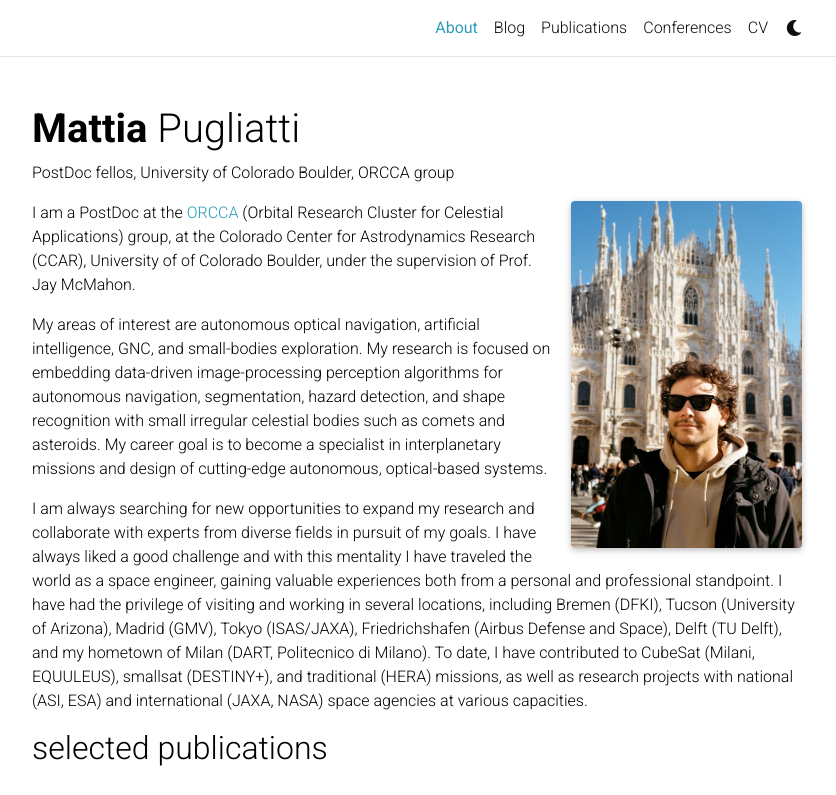
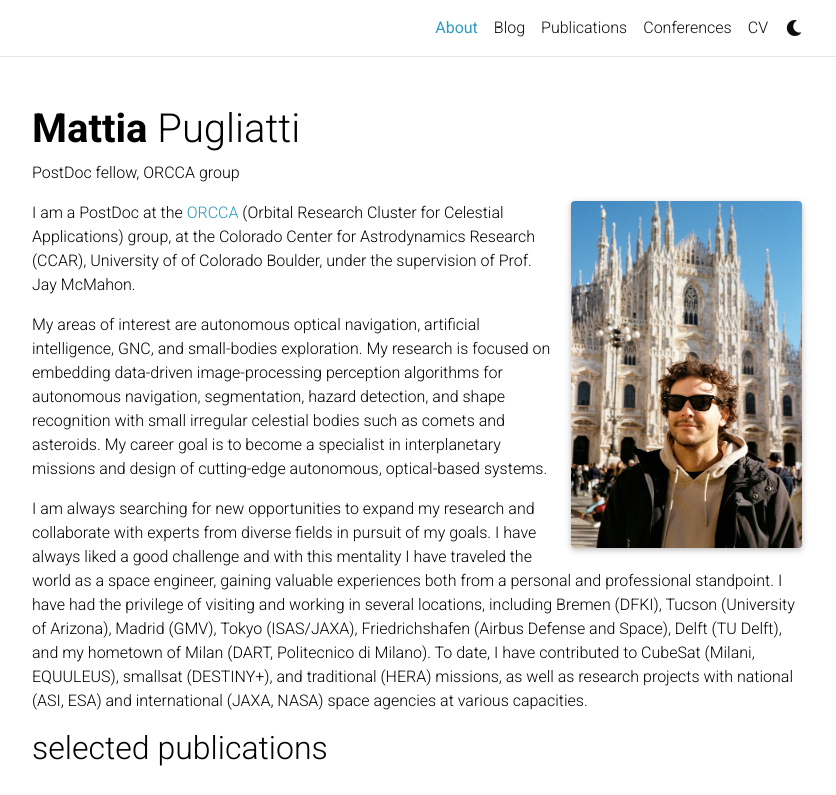
Before and after one commit to MattiaPugliatti/MattiaPugliatti, a Jekyll site: the page built from _pages/about.md, in a window 1280 px wide and 1085 px high, cut to the strip 0-795 px from the top of the window. Shown: the whole strip, without its empty margins (223-1059 px from the left). Built offline with Jekyll 4.4.1, drawn with Linux system fonts in a browser that asks for light colours; full-size pictures stand in for the smaller copies a plugin makes; comment, search, counter and statistics services are not loaded; a style sheet for code colours, icons or effects is not loaded.

Commit message:
fix bug
fix bug

```diff
--- a/_pages/about.md
+++ b/_pages/about.md
@@ -2,7 +2,7 @@
 layout: about
 title: About
 permalink: /
-subtitle: PostDoc fellos, University of Colorado Boulder, ORCCA group
+subtitle: PostDoc fellow, ORCCA group
 
 profile:
   align: right
```
